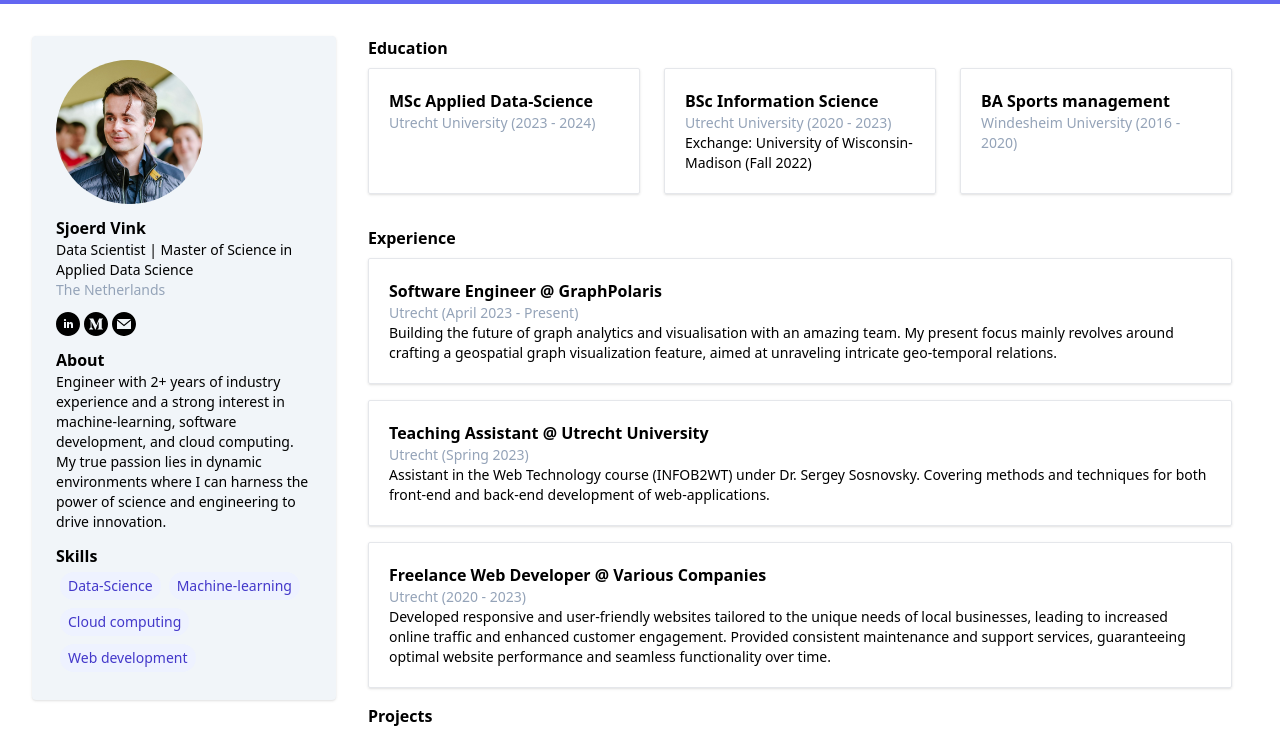
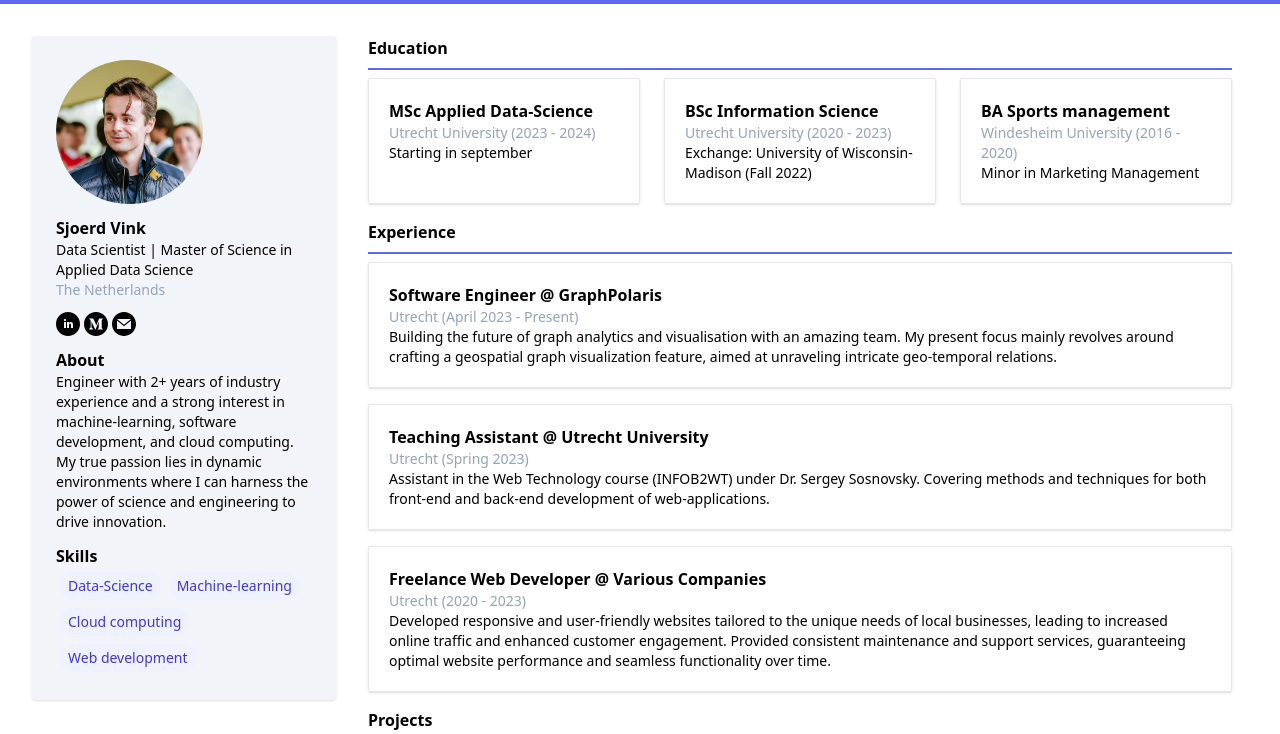
Before and after one commit to sjoerdvink99/portfolio, a React (Create React App) app: page / in a window 1280 px wide. Shown: the top 734 px of the page. Built offline with nearby package versions, Linux system fonts and the light colour scheme.

Commit message:
education and work

```diff
--- a/src/Education.js
+++ b/src/Education.js
@@ -4,14 +4,16 @@ export default function Education() {
   return (
     <div className="mb-4">
       <h2 className="font-semibold mb-2">Education</h2>
+      <div className="border-b-2 border-indigo-500 mb-2"></div>
       <div className="grid grid-cols-1 sm:grid-cols-1 md:grid-cols-3 gap-4 md:gap-6 sm:gap-0">
-        <div className="border p-5 rounded-sm shadow mb-4">
+        <div className="border p-5 rounded-sm shadow">
           <h3 className="font-semibold">MSc Applied Data-Science</h3>
           <p className="text-slate-400 text-sm font-light">
             Utrecht University (2023 - 2024)
           </p>
+          <p className="text-sm font-light">Starting in september</p>
         </div>
-        <div className="border p-5 rounded-sm shadow mb-4">
+        <div className="border p-5 rounded-sm shadow">
           <h3 className="font-semibold">BSc Information Science</h3>
           <p className="text-slate-400 text-sm font-light">
             Utrecht University (2020 - 2023)
@@ -20,11 +22,12 @@ export default function Education() {
             Exchange: University of Wisconsin-Madison (Fall 2022)
           </p>
         </div>
-        <div className="border p-5 rounded-sm shadow mb-4">
+        <div className="border p-5 rounded-sm shadow">
           <h3 className="font-semibold">BA Sports management</h3>
           <p className="text-slate-400 text-sm font-light">
             Windesheim University (2016 - 2020)
           </p>
+          <p className="text-sm font-light">Minor in Marketing Management</p>
         </div>
       </div>
     </div>
--- a/src/Experience.js
+++ b/src/Experience.js
@@ -4,6 +4,7 @@ export default function Experience() {
   return (
     <div className="mb-4">
       <h2 className="font-semibold mb-2">Experience</h2>
+      <div className="border-b-2 border-indigo-500 mb-2"></div>
       <div className="border p-5 rounded-sm shadow mb-4">
         <h3 className="font-semibold">Software Engineer @ GraphPolaris</h3>
         <p className="text-slate-400 text-sm font-light">
--- a/src/Portfolio.js
+++ b/src/Portfolio.js
@@ -11,6 +11,8 @@ export default function Portfolio() {
       <Experience />
       <div className="">
         <h2 className="font-semibold mb-2">Projects</h2>
+        <div className="border-b-2 border-indigo-500 mb-2"></div>
+
         <div className="grid grid-cols-1 sm:grid-cols-2 md:grid-cols-3 gap-4 md:gap-6">
           {projectInfo.map((project) => (
             <Project
```
